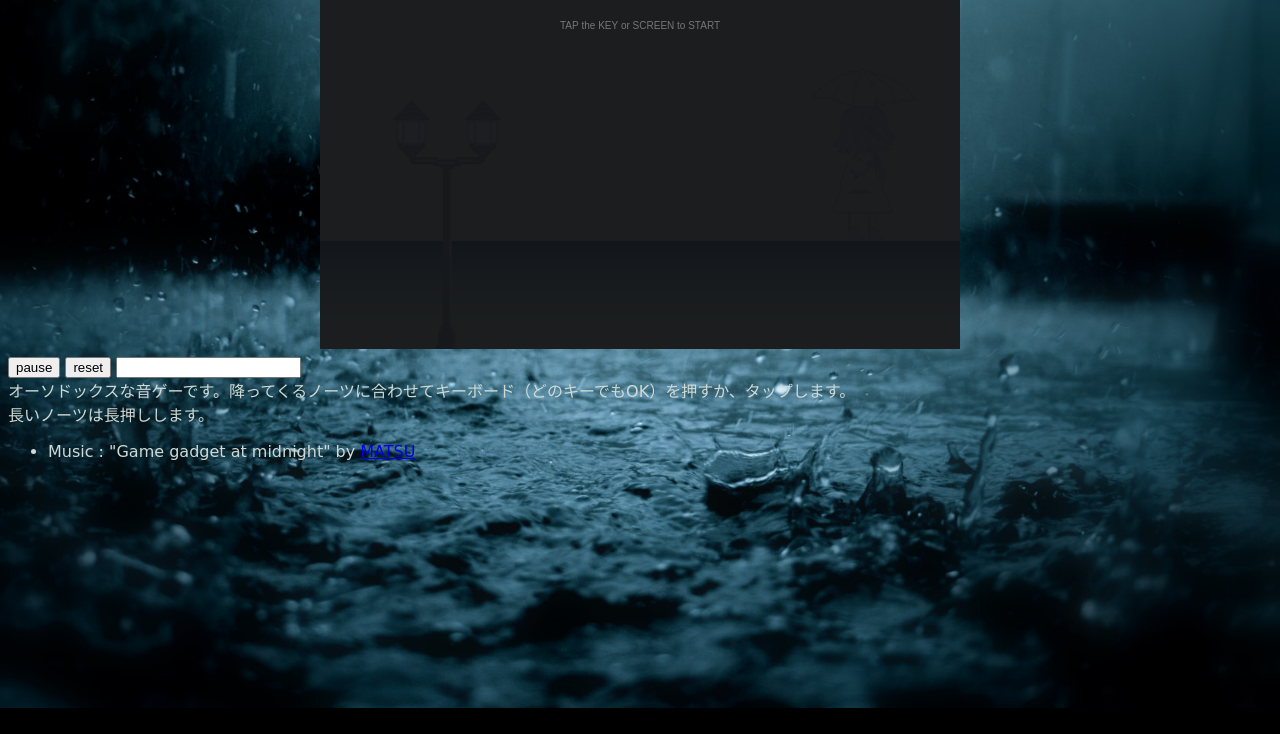
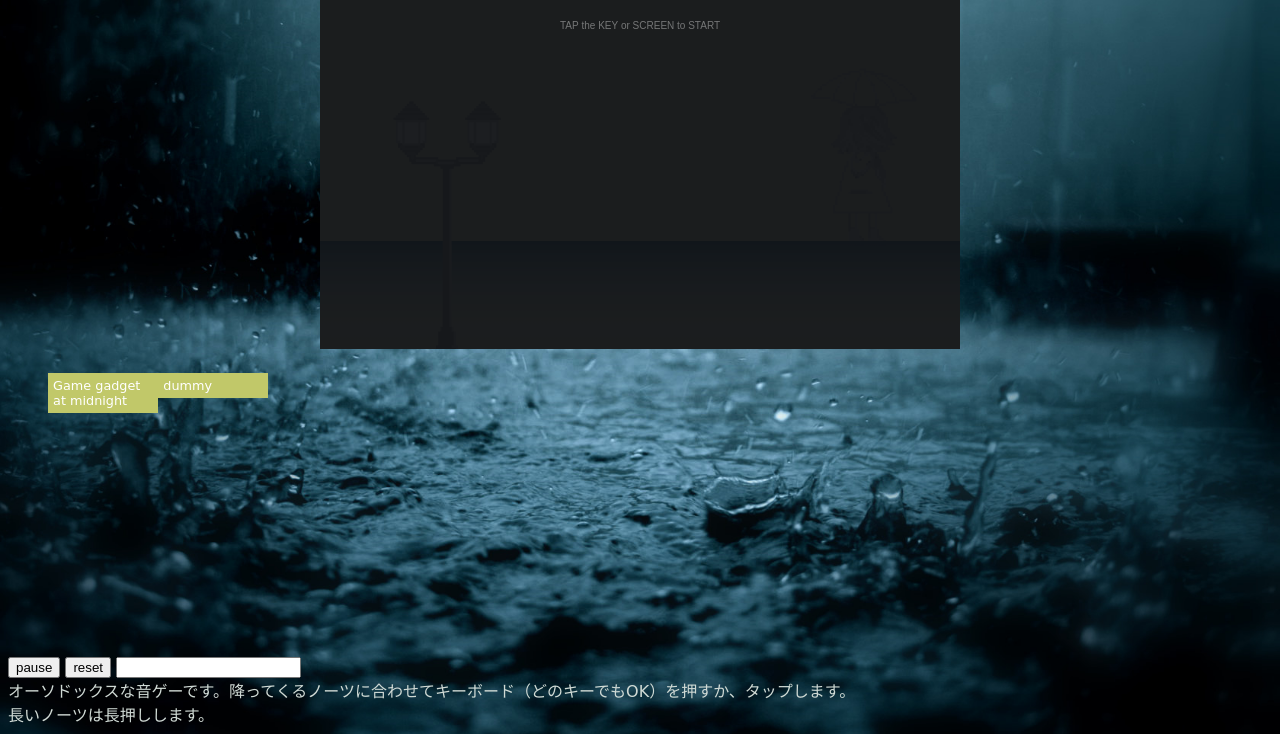
Before and after one commit to pentamania/rhythmic-rain, a plain HTML site: page game/index.html in a window 1280 px wide. Shown: the part 92-826 px from the top of the page. Before the commit the page ends 800 px from the top, so only its background shows below. Drawn offline with Linux system fonts and the light colour scheme.

Commit message:
add repertory list (draft)

```diff
--- a/game/index.html
+++ b/game/index.html
@@ -34,6 +34,28 @@
                 #app{
                     z-index:2;
                 }
+                #repertory-wrapper{
+                    display: block;
+                    min-height: 300px;
+                    overflow: auto;
+                }
+                #repertory{
+                    /*position: absolute;
+                    top: 40%;
+                    display: block;*/
+                    z-index:3;
+                }
+                #repertory li{
+                    font-size: 0.8rem;
+                    width: 100px;
+                    float: left;
+                    color: white;
+                    z-index:3;
+                    background: rgb(193, 200, 105);
+                    cursor: pointer;
+                    padding: 0.4em;
+                    display: inline-block;
+                }
 
             </style>
         </head>
@@ -45,7 +67,9 @@
                 <canvas id="bg"></canvas>
                 <canvas id="app"></canvas>
             </div>
-
+            <div id="repertory-wrapper">
+                <ul id="repertory"></ul>
+            </div>
             <div class="info">
                 <div id="time"></div>
                 <button id="pause">pause</button>
@@ -55,9 +79,7 @@
                     オーソドックスな音ゲーです。降ってくるノーツに合わせてキーボード（どのキーでもOK）を押すか、タップします。<br>
                     長いノーツは長押しします。
                 </div>
-                <ul class="repertory">
-                    <li> Music : "Game gadget at midnight" by <a href="http://dova-s.jp/_contents/author/profile089.html">MATSU</a></li>
-                </ul>
+
             </div>
 
 
@@ -82,28 +104,6 @@ var makeSpanArray = function(span, m, n){
 }
 window.AudioContext = window.AudioContext || window.webkitAudioContext;
 if (AudioContext) var waContext = new AudioContext();
-// console.log(context);
-// Audio 用の buffer を読み込む
-// var getAudioBuffer = function(context, url, fn) {
-//     var req = new XMLHttpRequest();
-//     // array buffer を指定
-//     req.responseType = 'arraybuffer';
-//
-//     req.onreadystatechange = function() {
-//         if (req.readyState === 4) {
-//             if (req.status === 0 || req.status === 200) {
-//             // array buffer を audio buffer に変換
-//                 context.decodeAudioData(req.response, function(buffer) {
-//                     // コールバックを実行
-//                     fn(buffer);
-//                 });
-//             }
-//         }
-//     };
-//
-//     req.open('GET', url, true);
-//     req.send('');
-// };
 
 // webaudioサウンドを再生
 var playWASound = function(context,buffer) {
@@ -169,14 +169,16 @@ var SCORE = {
     great: 100,
     hold: 10
 };
-
-var repertory = [
+var activeMusicIndex = 0;
+var musicList = [
     {
         name: "Game gadget at midnight",
         author: "MATSU",
         anchor: "http://dova-s.jp/_contents/author/profile089.html",
+        difficulty: "normal",
+        theme: "night",
         src: "./assets/Game_gadget_at_midnight.mp3",
-        fumenData: "./data/midnight-fumen_rev1.json"
+        fumen: "./data/midnight-fumen_rev1.json"
     },{
         name: "dummy",
         author: "dummy",
@@ -185,6 +187,36 @@ var repertory = [
         fumenData: "./data/midnight-fumen_rev1.json"
     },
 ];
+
+// レパートリーリスト
+musicList.forEach(function(music, index){
+    // music['active'] = false;
+    var li = document.createElement('li');
+    // li.setAttribute("data-active", "false");
+    li.textContent = music.name;
+
+    li.onclick = function(){
+        var childs = $id('repertory').childNodes;
+        // console.log(childs);
+        // musicList.forEach(function(_music){
+        //     _music.active = false;
+        // })
+        // music.active = true;
+        // console.log(musicList);
+
+        Object.keys(childs).forEach(function(i){
+            var c = childs[i];
+            // console.log(c);
+            // c.dataset.active = 'false';
+            c.style.background = 'rgb(161, 182, 241)';
+        });
+        // this.dataset.active = 'true';
+        activeMusicIndex = index;
+        this.style.background = 'rgb(60, 100, 214)';
+        console.log(activeMusicIndex);
+    }
+    $id('repertory').appendChild(li);
+});
 
 var SOUND_ASSETS = {
     // bgm: "./assets/two_tor_real.mp3",
@@ -214,25 +246,26 @@ $id('seek').onblur = function(){
     music.currentTime = this.value;
 }
 
-var timer = new Timer();
+var timer;
 
-// 情報格納用変数とか
+// 情報格納用変数
 var noteList = []; //譜面情報
 var hitEffect = null;
 var score = 0;
 var chainNum = 0;
 var maxChain = 0; //マックス
-var fullChainNum = 0; // フルコンボ時の数値
+var fullChainNum = 1; // フルコンボ時の数値
 var rateText = null;
 var longNote = null; // ロングノート情報
 var btnFlg = false; // ボタンが押下状態フラグ
+
 var isPlaying = false; // プレイ中
 var autoPlay = false;
 // var autoPlay = true;
 var enableSE = false;
 
-var bpm = 180; // dummy
-var speed = 1.5;
+var bpm = 120; // dummy
+var speed = 1.0;
 
 var currentNoteIndex = 0;
 
@@ -247,81 +280,6 @@ var wait = 3.0; // 音源再生までの待ち時間
 var sounds = {} // サウンド管理;
 var images = {} // image管理;
 var music, se1, se2;
-//forEachで回して登録
-// var _preload = function(srcObj, resisterObj, fn){
-//     var _keys = Object.keys(SOUND_ASSETS);
-//     _keys.forEach(function(key){
-//         var audio = new Audio(SOUND_ASSETS[key]);
-//         audio.load();
-//         var counter = 0;
-//
-//         // event名にかかわらず、コールバックを即時関数にすると必ずじっこうされる？
-//         // audio.addEventListener('loadeddata', (function(x){
-//         // }(key));
-//         audio.addEventListener('loadeddata', function(){
-//             sounds[key] = audio; //登録
-//             console.log(Object.keys(sounds).length+" , 全音源:"+Object.keys(SOUND_ASSETS).length);
-//
-//             if (Object.keys(sounds).length === _keys.length){
-//                 // init();
-//                 // image load
-//                 var _imgkeys = Object.keys(IMAGE_ASSETS);
-//                 _imgkeys.forEach(function(key){
-//                     var img = new Image();
-//                     // console.log(img);
-//                     img.onload = function(){
-//                         images[key] = img
-//                         if (Object.keys(images).length === _imgkeys.length){
-//                             init();
-//                         }
-//                     }
-//                     img.src = IMAGE_ASSETS[key];
-//
-//                     img.onerror = function(e){
-//                     console.log(e);
-//                         alert('画像の読み込みに失敗したようです...')
-//                     }
-//                 });
-//             }
-//         });
-//
-//         // canplaythroughイベントはplay()時にも発生するため、ロードがおわったらイベントリスナをremove
-//         // http://webkatu.com/remove-eventlistener/
-//         // audio.addEventListener('loadeddata', (function(x){
-//         //     return function load(){
-//         //         sounds[x] = audio; //登録
-//         //         console.log(Object.keys(sounds).length+" , 全音源:"+Object.keys(SOUND_ASSETS).length);
-//         //         audio.removeEventListener('loadeddata', load);
-//         //         if (Object.keys(sounds).length === _keys.length) {
-//         //
-//         //             init();
-//         //         }
-//         //     }
-//         // })(key));
-//
-//         audio.addEventListener('error', function(e){
-//             counter++;
-//             // console.log(counter);
-//             if (counter>10){
-//                 throw new Error(e.target.error);
-//                 alert('failed sound loading :(. Try reloading the browser', e);
-//             }else{
-//                 // audio.src = "./assets/Game_gadget_at_midnight.mp3"; //test用
-//                 audio.load();
-//             }
-//         });
-//
-//         // 読み込み失敗時の対策、あまり良くない
-//         setTimeout(function(){
-//             console.log('読み込みチェック');
-//             // if(Object.keys(sounds).length !== _keys.length){
-//             if(sounds[key] != audio){
-//                 alert('音声の読み込みに失敗したようです。リロードしてみてください');
-//             }
-//         },3000);
-//
-//     }, this);
-// };
 
 // 0. スタート
 window.onload = function(){
@@ -331,7 +289,7 @@ window.onload = function(){
         init();
         main();
         // 2.5 music select ?
-        // 3. タップ、クリックでスタート
+        // 3. 初回タップ、クリックでスタート
         var _func = (function(e) {
             return function f(e) {
                 _soundPreload(SOUND_ASSETS, sounds, function(){
@@ -358,16 +316,18 @@ window.onload = function(){
                 });
 
                 // イベントリスナ消す
-                window.removeEventListener(e.type, _func, false);
+                app.removeEventListener(e.type, _func, false);
             }
         })();
-        window.addEventListener('click', _func, false);
-        window.addEventListener('touchstart', _func, false)
+        app.addEventListener('click', _func, false);
+        app.addEventListener('touchstart', _func, false)
     });
 
 };
 
 function init() {
+    timer = new Timer();
+
     // set up main canvas
     app.width = bgCanvas.width = SCREEN_WIDTH;
     app.height = bgCanvas.height  = SCREEN_HEIGHT;
@@ -526,7 +486,7 @@ function calc(){
 function screenRender() {
     var ctx = app.getContext('2d');
     var relativeTime = 0; // 再生位置とノーツ出現情報との差、０のとき判定ライン位置になるように
-    var corr = bpm * 1.5 * RATIO * speed; // 補正、ハイスピ
+    var corr = bpm * 1.75 * RATIO * speed; // 補正、ハイスピ
     var deltaY; // 判定ラインまでの距離
     var drawingPointX = 100; // X軸 描画位置
     var drawingPointY; // Y軸 描画位置
@@ -587,8 +547,6 @@ function screenRender() {
     // ctx.fill();
     ctx.restore();
 
-
-
     // スコア表示とか
     // フォント設定
     ctx.fillStyle = "white"; // 色は白
@@ -643,6 +601,9 @@ function screenRender() {
         ctx.fillStyle = "#5099b6"; // ゲージ色
         ctx.fillRect(11,11, PROGRESS_BAR_WIDTH * remainRatio - 2, 9);
         ctx.restore();
+
+        // レパートリーリスト消す
+        $id('repertory').style.visibility = "hidden";
     }
 
 
@@ -664,6 +625,7 @@ function screenRender() {
         // if (score) {ctx.fillText("結構歌えた！", RATING_TEXT_POS_X,  RATING_TEXT_POS_Y+SCORE_TEXT_FONT_SIZE*5);}
         ctx.restore();
 
+        $id('repertory').style.visibility = "visible";
     }
 
 }
--- a/game/loader.js
+++ b/game/loader.js
@@ -32,8 +32,8 @@ var _soundPreload = function(srcObj, register, fn){
             // webAudio
             getAudioBuffer(context, srcObj[key], function(buffer){
                 register[key] = buffer; // 登録
-                console.log("webAudio",Object.keys(register).length+" , 全音源:"+Object.keys(SOUND_ASSETS).length);
-                if (Object.keys(register).length === _keys.length) fn(); //ロード完了後コールバック実行
+                console.log("webAudio",Object.keys(register).length+" , 全音源: "+Object.keys(SOUND_ASSETS).length);
+                if (Object.keys(register).length === _keys.length) fn(); // ロード完了後コールバック実行
             });
         } else
         {
```
